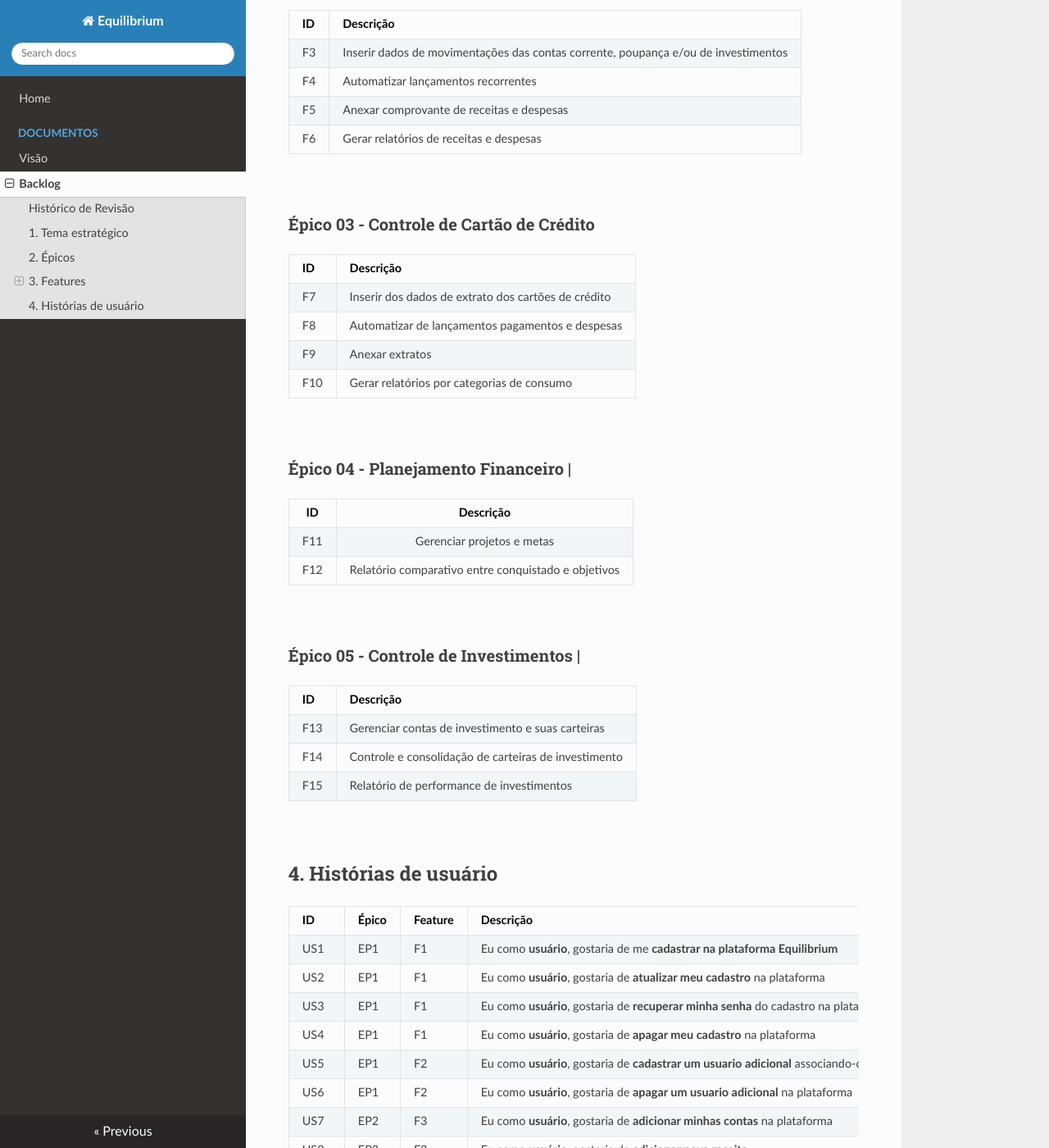
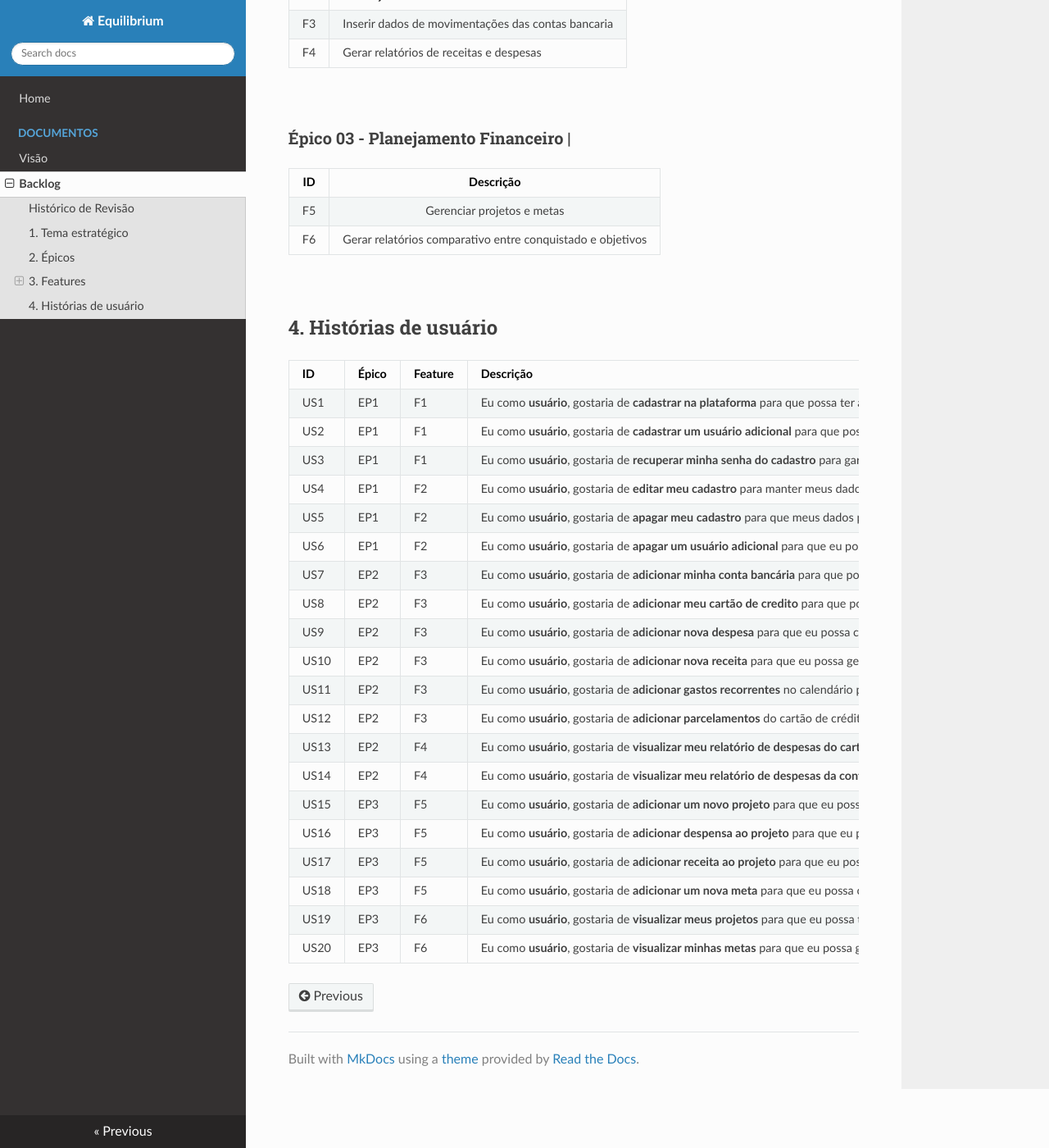
Before and after one commit to Cerrado-Agil/Equilibrium, an MkDocs documentation site: the page built from docs/backlog.md, in a window 1280 px wide and 1400 px high, scrolled down 1242 px. Shown: the whole window at 82% size. Built offline with MkDocs 1.6.1, drawn with Linux system fonts in a browser that asks for light colours; nearby versions of some CDN libraries; some of the changed text lies outside the part shown.

Commit message:
Update backlog.md

```diff
--- a/docs/backlog.md
+++ b/docs/backlog.md
@@ -6,85 +6,63 @@
 | 09/03/2021 | 0.1 | Criação do documento|  Paulo Henrique |
 | 10/02/2021 | 0.2 | Adição de épicos e historias de usuário |  Flavio Vieira |
 | 11/02/2021 | 0.3 | Refatoração de histórias de usuários |  Paulo Gontijo |
+| 30/03/2021 | 0.4 | Refatoração de épicos, features e histórias de usuários | Flavio Vieira |
 
 &nbsp;
 ## 1. Tema estratégico
-Disseminar tecnologia de fácil acesso que possam agregar na vida de pessoas comuns.
+Controle suas finanças com mais eficiência
 
 &nbsp;
 ## 2. Épicos
 |ID|Descrição|
 |:--|:--|
-|EP1| Sistema de Usuarios |
-|EP2| Gerenciamento de Contas Bancarias|
-|EP3| Controle de Cartão de Crédito|
-|EP4| Planejamento Financeiro |
-|EP5| Controle de Investimentos |
+|EP1| Gestão de Usuários |
+|EP2| Gestão de Contas Bancarias|
+|EP3| Planejamento Financeiro |
 
 &nbsp;
 ## 3. Features
-### **Épico 01 - Sistema de Usuarios**
+### **Épico 01 - Gestão de Usuários**
 |ID|Descrição|
 |:--|:--|
-|F1| Sistema de CRUD usuário principal |
-|F2| Sistema de CRUD usuarios adicionais/dependentes |
+|F1| Registrar usuário |
+|F2| Editar usuário |
 
 &nbsp;
-### **Épico 02 - Gerenciamento de Contas Bancárias**
+### **Épico 02 - Gestão de Contas Bancarias**
 |ID|Descrição|
 |:--|:--|
-|F3| Inserir dados de movimentações das contas corrente, poupança e/ou de investimentos |
-|F4| Automatizar lançamentos recorrentes |
-|F5| Anexar comprovante de receitas e despesas |
-|F6| Gerar relatórios de receitas e despesas |
+|F3| Inserir dados de movimentações das contas bancaria |
+|F4| Gerar relatórios de receitas e despesas |
 
 &nbsp;
-### **Épico 03 - Controle de Cartão de Crédito**
-|ID|Descrição|
-|:--|:--|
-|F7| Inserir dos dados de extrato dos cartões de crédito |
-|F8| Automatizar de lançamentos pagamentos e despesas |
-|F9| Anexar extratos |
-|F10| Gerar relatórios por categorias de consumo |
-
-&nbsp;
-### **Épico 04 - Planejamento Financeiro |**
+### **Épico 03 - Planejamento Financeiro |**
 |ID|Descrição|
 |:--:|:--:|
-|F11| Gerenciar projetos e metas |
-|F12| Relatório comparativo entre conquistado e objetivos |
-
-&nbsp;
-### **Épico 05 - Controle de Investimentos |**
-|ID|Descrição|
-|:--|:--|
-|F13| Gerenciar contas de investimento e suas carteiras |
-|F14| Controle e consolidação de carteiras de investimento |
-|F15| Relatório de performance de investimentos |
+|F5| Gerenciar projetos e metas |
+|F6| Gerar relatórios comparativo entre conquistado e objetivos |
 
 &nbsp;
 ## 4. Histórias de usuário
 |ID|Épico|Feature|Descrição|
 |:--|:--|:--|:--|
-|US1| EP1| F1| Eu como **usuário**, gostaria de me  **cadastrar na plataforma Equilibrium**|
-|US2| EP1| F1| Eu como **usuário**, gostaria de **atualizar meu cadastro** na plataforma |
-|US3| EP1| F1| Eu como **usuário**, gostaria de **recuperar minha senha** do cadastro na plataforma |
-|US4| EP1| F1| Eu como **usuário**, gostaria de **apagar meu cadastro** na plataforma |
-|US5| EP1| F2| Eu como **usuário**, gostaria de **cadastrar um usuario adicional** associando-o a mim |
-|US6| EP1| F2| Eu como **usuário**, gostaria de **apagar um usuario adicional** na plataforma |
-|US7| EP2| F3| Eu como **usuário**, gostaria de **adicionar minhas contas** na plataforma|
-|US8| EP2| F3| Eu como **usuário**, gostaria de **adicionar nova receita**
-|US9| EP2| F3| Eu como **usuário**, gostaria de **adicionar nova despesa**
-|US10| EP2| F4| Eu como **usuário**, gostaria de **adicionar contas recorrentes** no calendário
-|US11| EP2| F5| Eu como **usuário**, gostaria de **adicionar um comprovante pagamento**
-|US12| EP2| F5| Eu como **usuário**, gostaria de **adicionar lançamentos de receitas futuras**
-|US13| EP2| F6| Eu como **usuário**, gostaria de **visualizar meu relatório**
-|US14| EP3| F7| Eu como ,**usuário**, gostaria de **adicionar extrato do cartão de credito**|
-|US15| EP3| F8| Eu como ,**usuário**, gostaria de **adicionar despezas recorrentes** do cartão de crédito|
-|US16| EP3| F9| Eu como ,**usuário**, gostaria de **anexar comprovante de pagamento de credito**|
-|US17| EP3| F10| Eu como ,**usuário**, gostaria de **visualizar meu relatório** do cartão de crédito |
-|US18| EP4| F11| Eu como ,**usuário**, gostaria de **adicionar um novo projeto** em monitoramento |
-|US19| EP4| F12| Eu como ,**usuário**, gostaria de **conferir minha evolução** quanto ao projeto em monitoramento |
-|US20| EP5| F13| Eu como **usuário**, gostaria de **adicionar minhas contas de investimentos** na plataforma|
-|US21| EP5| F14| Eu como **usuário**, gostaria de **me informar quanto a consolidação total** dos meus investimentos |
-|US20| EP5| F15| Eu como **usuário**, gostaria de **visualizar o grau de performance** dos meus investimentos consolidados |
+|US1| EP1| F1| Eu como **usuário**, gostaria de **cadastrar na plataforma** para que possa ter acesso as suas funcionalidades|
+|US2| EP1| F1| Eu como **usuário**, gostaria de **cadastrar um usuário adicional** para que possa compartilhar minhas informações financeiras |
+|US3| EP1| F1| Eu como **usuário**, gostaria de **recuperar minha senha do cadastro** para garantir acesso a minha conta|
+|US4| EP1| F2| Eu como **usuário**, gostaria de **editar meu cadastro** para manter meus dados atualizados na plataforma |
+|US5| EP1| F2| Eu como **usuário**, gostaria de **apagar meu cadastro** para que meus dados pessoais sejam excluídos da plataforma |
+|US6| EP1| F2| Eu como **usuário**, gostaria de **apagar um usuário adicional** para que eu possa gerenciar o acesso as minhas informações financeiras |
+|US7| EP2| F3| Eu como **usuário**, gostaria de **adicionar minha conta bancária** para que possa controlar as receitas e despesas da conta|
+|US8| EP2| F3| Eu como **usuário**, gostaria de **adicionar meu cartão de credito** para que possa controlar limite e despesas do cartão|
+|US9| EP2| F3| Eu como **usuário**, gostaria de **adicionar nova despesa** para que eu possa classificar minhas despesas|
+|US10| EP2| F3| Eu como **usuário**, gostaria de **adicionar nova receita** para que eu possa gerenciar as fontes de receita |
+|US11| EP2| F3| Eu como **usuário**, gostaria de **adicionar gastos recorrentes** no calendário para que eu possa prever gastos futuros |
+|US12| EP2| F3| Eu como **usuário**, gostaria de **adicionar parcelamentos** do cartão de crédito| para que eu possa controlar minhas compras parceladas |
+|US13| EP2| F4| Eu como **usuário**, gostaria de **visualizar meu relatório de despesas do cartão de crédito** para que eu possa ter uma visão detalhada das despesas com cartão de crédito |
+|US14| EP2| F4| Eu como **usuário**, gostaria de **visualizar meu relatório de despesas da conta bancária** para que eu possa ter uma visão detalhada das despesas na conta bancária |
+|US15| EP3| F5| Eu como **usuário**, gostaria de **adicionar um novo projeto** para que eu possa gerir receitas e despesas de um projeto |
+|US16| EP3| F5| Eu como **usuário**, gostaria de **adicionar despensa ao projeto** para que eu possa controlar meus objetivos e gastos do projeto
+|US17| EP3| F5| Eu como **usuário**, gostaria de **adicionar receita ao projeto** para que eu possa controlar meus objetivos e gastos do projeto
+|US18| EP3| F5| Eu como **usuário**, gostaria de **adicionar um nova meta** para que eu possa classificar meus objetivos para poupar dinheiro |
+|US19| EP3| F6| Eu como **usuário**, gostaria de **visualizar meus projetos** para que eu possa ter uma visão detalhada do andamento do projeto |
+|US20| EP3| F6| Eu como **usuário**, gostaria de **visualizar minhas metas** para que eu possa gerir o andamento de minhas metas
```
